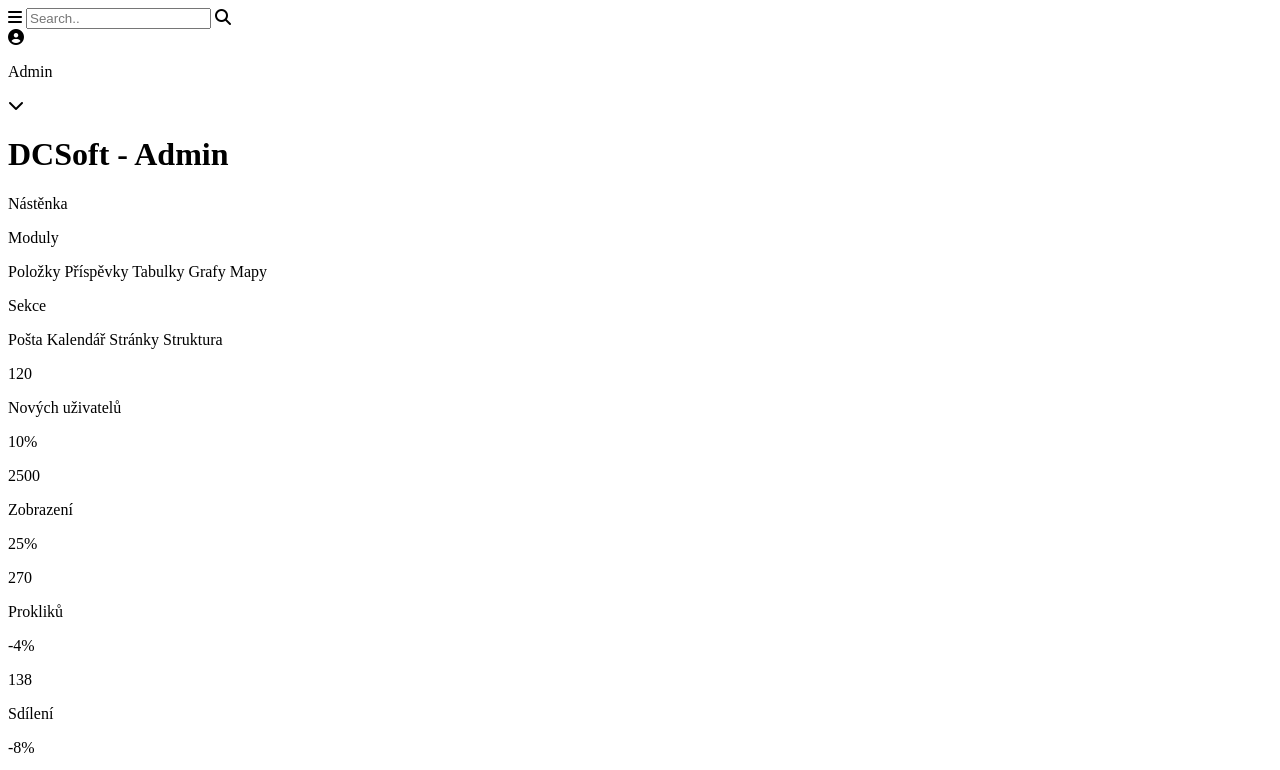
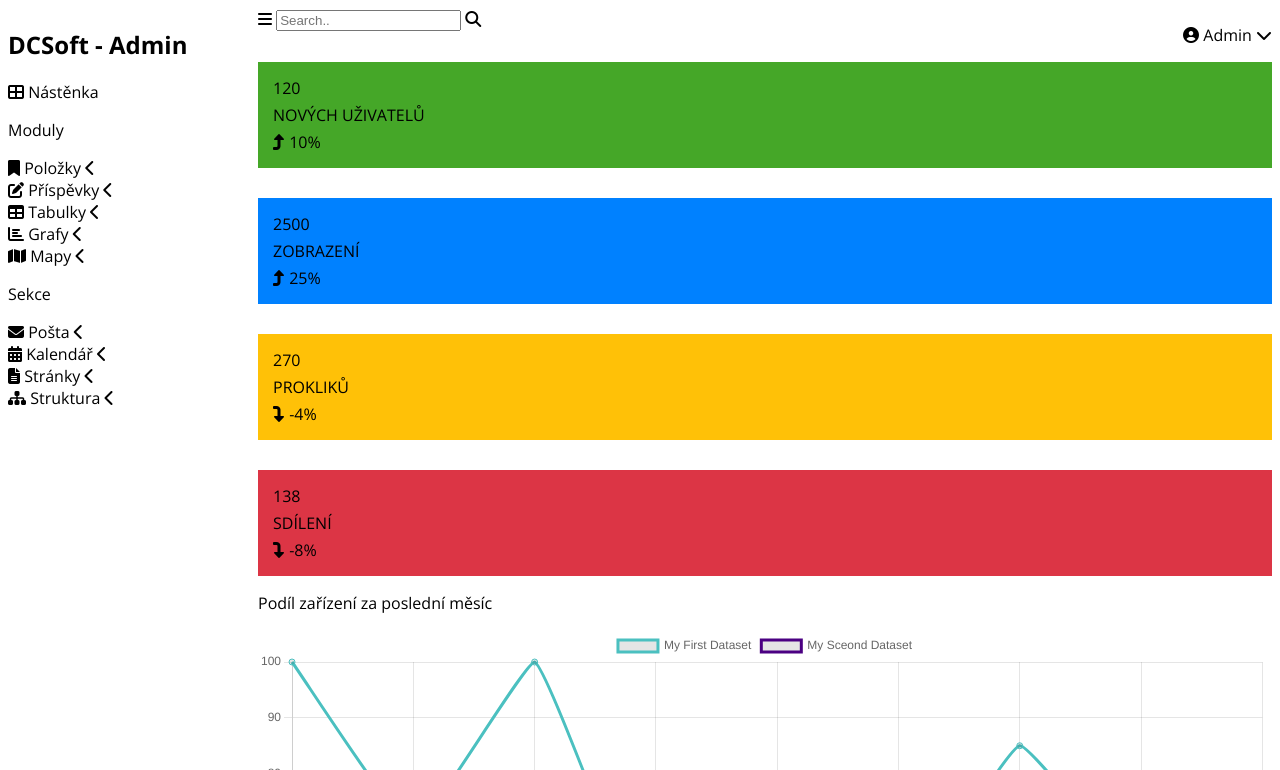
Before and after one commit to evarybkova/projekt-nastenka, a plain HTML site: page index.html in a window 1280 px wide. Shown: the top 770 px of the page. Drawn offline with nearby package versions, Linux system fonts and the light colour scheme.

Commit message:
icons, flex layout, grid boxes

```diff
--- a/index.html
+++ b/index.html
@@ -4,67 +4,119 @@
     <meta charset="UTF-8">
     <meta http-equiv="X-UA-Compatible" content="IE=edge">
     <meta name="viewport" content="width=device-width, initial-scale=1.0">
+    <link rel="preconnect" href="https://fonts.googleapis.com">
+    <link rel="preconnect" href="https://fonts.gstatic.com" crossorigin>
+    <link href="https://fonts.googleapis.com/css2?family=Open+Sans:wght@400;700&display=swap" rel="stylesheet">
+    <link rel="stylesheet" href="style.min.css">
     <script src="https://cdn.jsdelivr.net/npm/chart.js"></script>
     <script src="https://kit.fontawesome.com/0b5ce08098.js" crossorigin="anonymous"></script>
     <title>Document</title>
 </head>
 <body>
+
+        <ul class="sidebar">
+            <li>
+                <h2>DCSoft - Admin</h2>
+                <i class="fas fa-th-large"></i>
+                <a>Nástěnka</a>
+            </li>
+            <li>
+                <p>Moduly</p>
+            </li>
+            <li>
+                <i class="fas fa-bookmark"></i>
+                <a>Položky</a>
+                <i class="fas fa-chevron-left"></i>
+            </li>
+            <li>
+                <i class="fas fa-edit"></i>
+                <a>Příspěvky</a>
+                <i class="fas fa-chevron-left"></i>
+            </li>
+            <li>
+                <i class="fas fa-table"></i>
+                <a>Tabulky</a>
+                <i class="fas fa-chevron-left"></i>
+            </li>
+            <li>
+                <i class="fas fa-chart-bar"></i>
+                <a>Grafy</a>
+                <i class="fas fa-chevron-left"></i>
+            </li>
+            <li>
+                <i class="fas fa-map"></i>
+                <a>Mapy</a>
+                <i class="fas fa-chevron-left"></i>
+            </li>
+            <li>
+                <p>Sekce</p>
+            </li>
+            <li>
+                <i class="fas fa-envelope"></i>
+                <a>Pošta</a>
+                <i class="fas fa-chevron-left"></i>
+            </li>
+            <li>
+                <i class="fas fa-calendar-alt"></i>
+                <a>Kalendář</a>
+                <i class="fas fa-chevron-left"></i>
+            </li>
+            <li>
+                <i class="fas fa-file-alt"></i>
+                <a>Stránky</a>
+                <i class="fas fa-chevron-left"></i>
+            </li>
+            <li>
+                <i class="fas fa-sitemap"></i>
+                <a>Struktura</a>
+                <i class="fas fa-chevron-left"></i>
+            </li>
+        </ul>
+
+    <div class="content">
         <navbar class="menu">
-        <div>
+            <div class="menu-searchbar">
                 <i class="fas fa-bars"></i>
                 <input type="text" placeholder="Search.." name="search">
                 <i class="fas fa-search"></i>
             </div>
 
-        <div>
+            <div class="menu-admin">
                 <i class="fas fa-user-circle"></i>
                 <p>Admin</p>
                 <i class="fas fa-chevron-down"></i>
             </div>
 
         </navbar>
-    <navbar class="sidebar">
-        <h1>DCSoft - Admin</h1>
-        <a>Nástěnka</a>
-        <p>Moduly</p>
-        <a>Položky</a>
-        <a>Příspěvky</a>
-        <a>Tabulky</a>
-        <a>Grafy</a>
-        <a>Mapy</a>
-        <p>Sekce</p>
-        <a>Pošta</a>
-        <a>Kalendář</a>
-        <a>Stránky</a>
-        <a>Struktura</a>
-    </navbar>
 
-    <div class="box">
-        <div class="box1">
-            <p>120</p>
-            <p>Nových uživatelů</p>
-            <p>10%</p>
+        <div class="boxgrid">
+            <div class="boxgrid-box-green">
+                <p class="box-text">120</p>
+                <p class="box-text">NOVÝCH UŽIVATELŮ</p>
+                <p class="box-text"><i class="fas fa-level-up-alt"></i> 10%</p>
             </div>
-        <div class="box2">
-            <p>2500</p>
-            <p>Zobrazení</p>
-            <p>25%</p>
+            <div class="boxgrid-box-blue">
+                <p class="box-text">2500</p>
+                <p class="box-text">ZOBRAZENÍ</p>
+                <p class="box-text"><i class="fas fa-level-up-alt"></i> 25%</p>
             </div>
-        <div class="box3">
-            <p>270</p>
-            <p>Prokliků</p>
-            <p>-4%</p>
+            <div class="boxgrid-box-yellow">
+                <p class="box-text">270</p>
+                <p class="box-text">PROKLIKŮ</p>
+                <p class="box-text"><i class="fas fa-level-down-alt"></i> -4%</p>
             </div>
-        <div class="box4">
-            <p>138</p>
-            <p>Sdílení</p>
-            <p>-8%</p>
+            <div class="boxgrid-box-red">
+                <p class="box-text">138</p>
+                <p class="box-text">SDÍLENÍ</p>
+                <p class="box-text"><i class="fas fa-level-down-alt"></i> -8%</p>
             </div>
         </div>
 
         <div class="container-big">
             <class class="cantainer-left">
                 <div>
+                    <p>Podíl zařízení za poslední měsíc</p>
+
                     <canvas id="firstChart"></canvas>
                 </div>
 
@@ -157,7 +209,7 @@
         <footer>
 
         </footer>
-
+    </div>
     <script>
         window.onload = function() {
             var ctx = document.getElementById("firstChart").getContext('2d');
@@ -187,7 +239,7 @@
                 },
                 options: {
                 responsive: true,
-                maintainAspectRatio: false
+                maintainAspectRatio: true
                 }
             });
 
--- /dev/null
+++ b/style.scss
@@ -0,0 +1,80 @@
+html {
+	box-sizing: border-box;
+}
+*, ::before, ::after {
+	box-sizing: inherit;
+}
+
+
+
+
+body {
+    font-family: 'Open Sans', sans-serif;
+    display: flex;
+
+
+}
+.content {
+    flex-grow: 1;
+    min-width: 0;
+
+
+
+
+
+
+}
+.menu {
+    display: flex;
+
+
+    justify-content: space-between;
+
+    &-admin p {
+        display: inline-block;
+    }
+
+}
+
+.boxgrid {
+    display: grid;
+
+    grid-template-columns: auto;
+    grid-template-rows: repeat(4, 1fr);
+    gap: 30px;
+    align-items: center;
+
+    & > div {
+        padding: 10px;
+
+    }
+
+    .boxgrid-box-red {
+        background-color: #dc3545
+
+    }
+    .boxgrid-box-green {
+        background-color: #45A728;
+    }
+    .boxgrid-box-blue {
+        background-color: #0081ff
+    }
+    .boxgrid-box-yellow {
+        background-color: #ffc107;
+    }
+    .box-text {
+
+        margin: 5px;
+    }
+}
+
+.sidebar  {
+    list-style: none;
+    padding: 0;
+    flex-basis: 250px;
+    flex-shrink: 0;
+    margin: 0;
+
+
+
+}
```
Also changed, not shown: style.min.css (added), 1 other file. Lines whose indentation alone changed are shown as unchanged.
